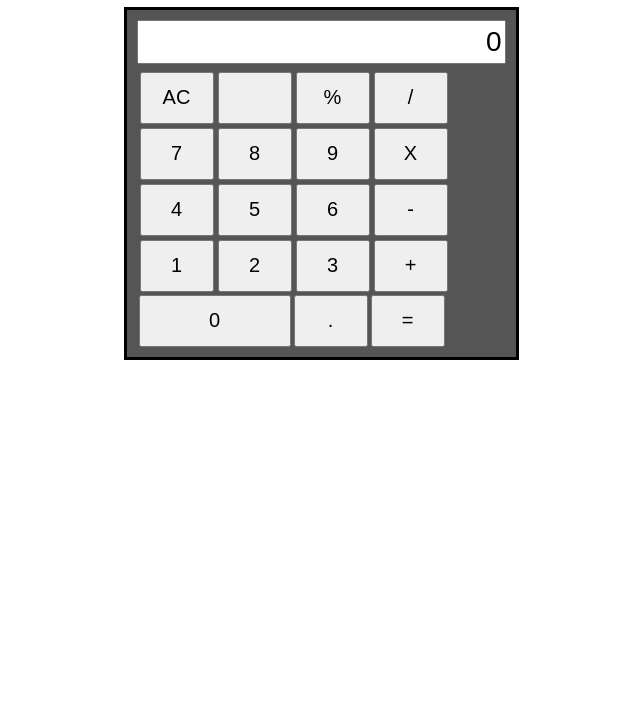
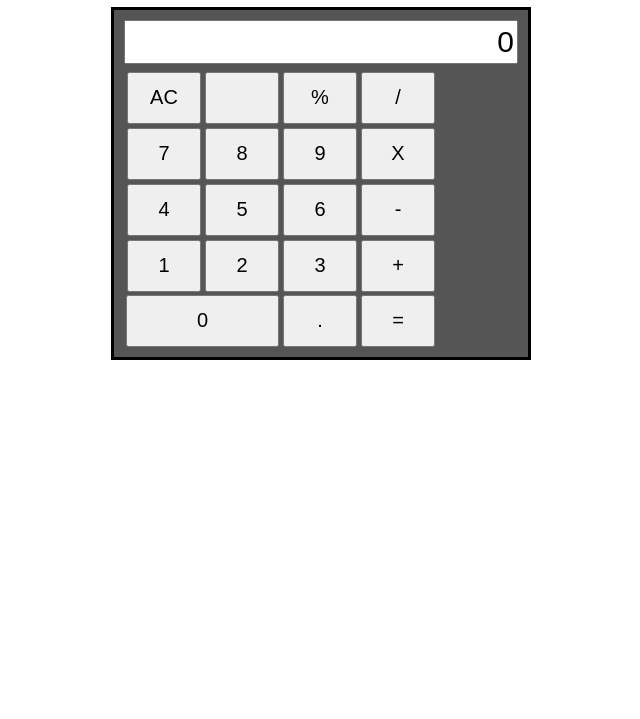
Before and after one commit to Abhishekydv02/CALCULATOR-Javascript, a plain HTML site: page index.html in a window 1280 px wide. Shown: the part 81-800 px from the top of the page, without its empty margins (319-959 px from the left). Drawn offline with Linux system fonts and the light colour scheme.

Commit message:
third commit

```diff
--- a/style.css
+++ b/style.css
@@ -18,7 +18,7 @@ h1{
 }
 input{
     text-align: right;
-    font-size: 28px;
+    font-size: 29.99px;
     height: 38px;
     margin-bottom: 5px;
 }
@@ -36,16 +36,16 @@ button{
     left: 0;
     position: absolute;
     padding: 0 5px;
-    width: 152px;
+    width: 153px;
 }
 .btn1{
     position: absolute;
     top: 0;
-    left: 155px;
+    left: 157px;
 }
 .btn2{
 
     position: absolute;
     top: 0;
-    left: 232px;
+    left: 235px;
 }
```
